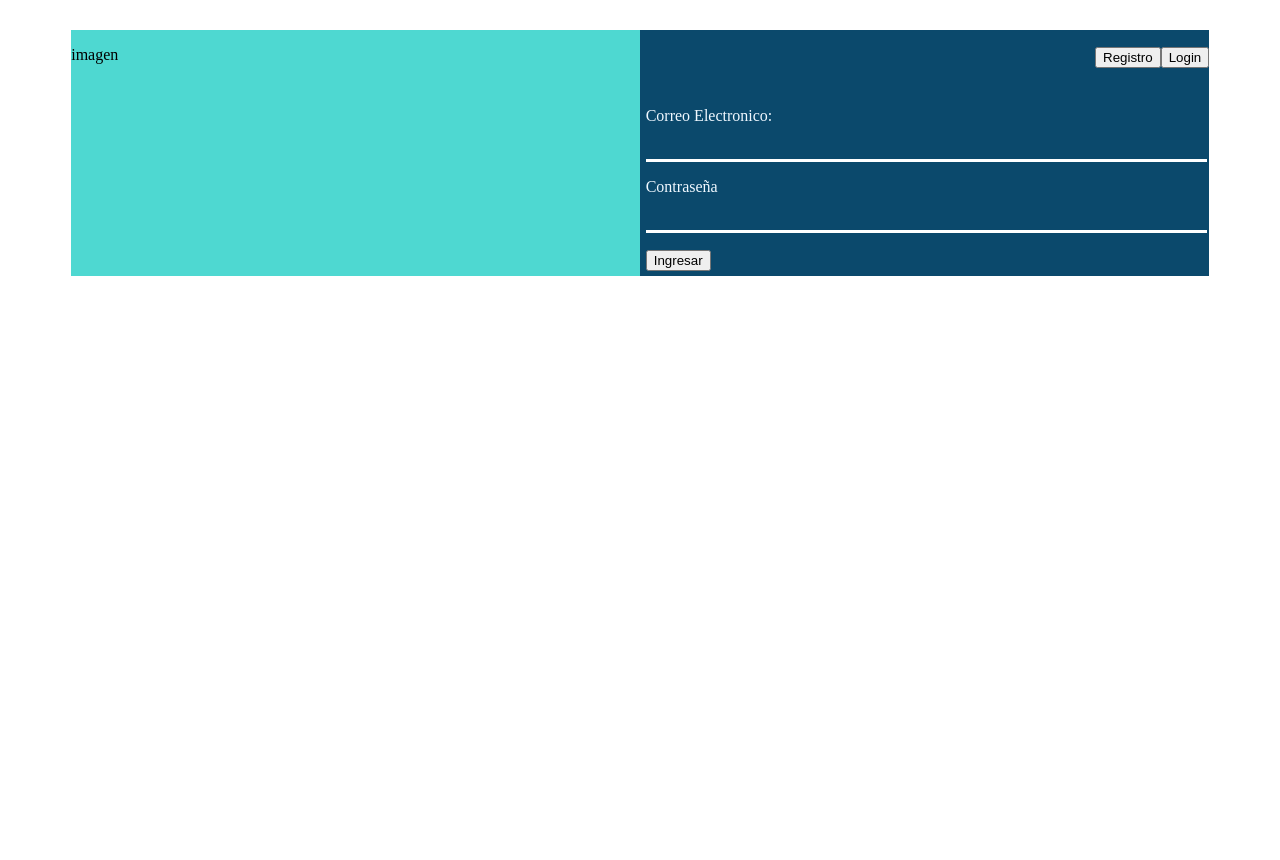
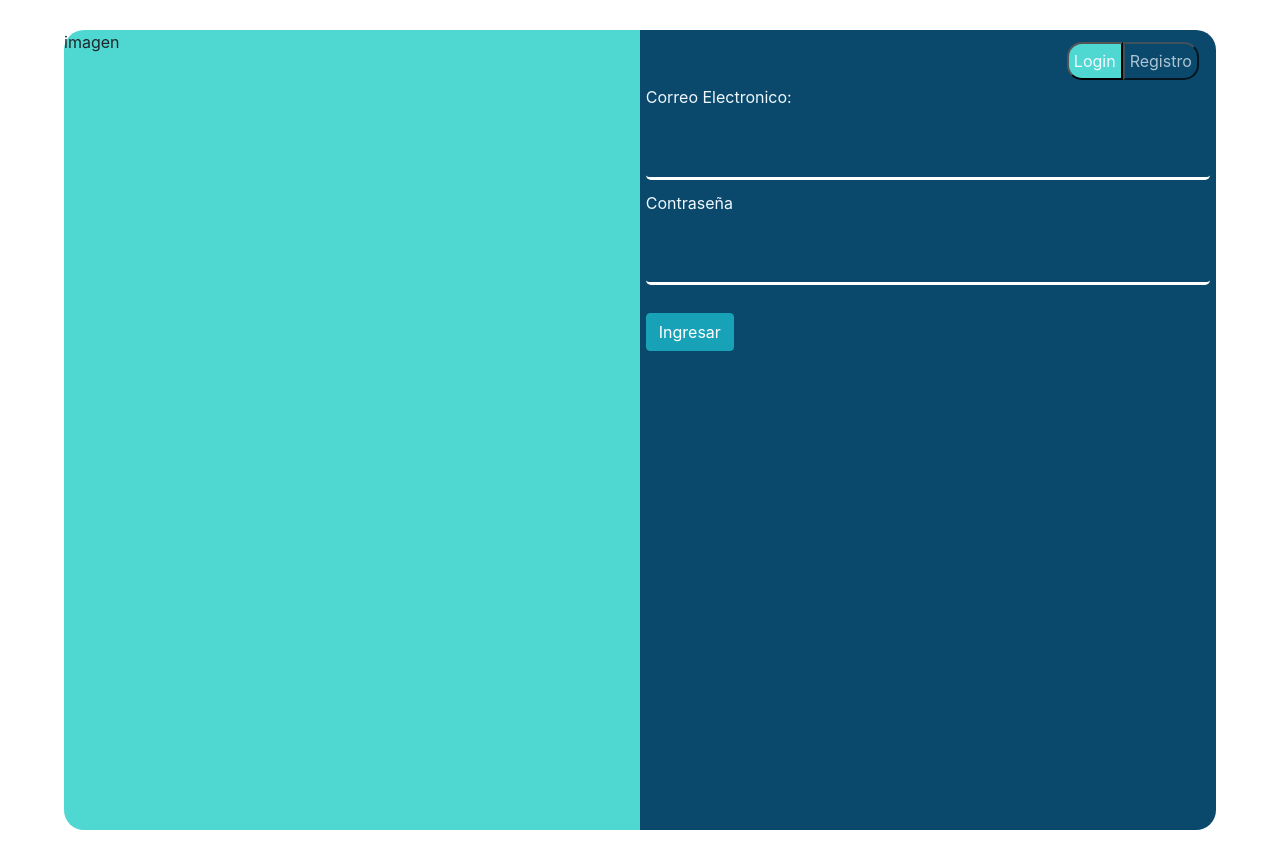
Before and after one commit to donarol/Proyecto_Sis, an Angular app in the folder Angular/public/: page / in a window 1280 px wide. Before the commit the page ends 800 px from the top, so only its background shows below. Built offline with nearby package versions, Linux system fonts and the light colour scheme.

Commit message:
login
modificacion vista login y registro

```diff
--- a/Angular/public/angular.json
+++ b/Angular/public/angular.json
@@ -23,9 +23,14 @@
               "src/assets"
             ],
             "styles": [
-              "src/styles.css"
+              "src/styles.css",
+              "./node_modules/bootstrap/dist/css/bootstrap.css"
             ],
-            "scripts": []
+            "scripts": [
+              "./node_modules/jquery/dist/jquery.js",
+              "./node_modules/popper.js/dist/umd/popper.js",
+              "./node_modules/bootstrap/dist/js/bootstrap.js"
+            ]
           },
           "configurations": {
             "production": {
--- a/Angular/public/package.json
+++ b/Angular/public/package.json
@@ -19,7 +19,10 @@
     "@angular/platform-browser": "~7.1.0",
     "@angular/platform-browser-dynamic": "~7.1.0",
     "@angular/router": "~7.1.0",
+    "bootstrap": "^4.3.1",
     "core-js": "^2.5.4",
+    "jquery": "^3.4.1",
+    "popper.js": "^1.15.0",
     "rxjs": "~6.3.3",
     "tslib": "^1.9.0",
     "zone.js": "~0.8.26"
--- a/Angular/public/src/app/inicio/inicio.component.css
+++ b/Angular/public/src/app/inicio/inicio.component.css
@@ -2,20 +2,40 @@
     padding: 0;
     display: flex;
     max-width: 90%;
-	width: 90%;
+    width: 90%;
 	background: #fff;
-	margin: 30px auto;
+    margin: 30px auto;
+    height:100vh;
 }
 .izq{
     width: 50%;
     background: #4ED8D1;
+    border-top-left-radius: 20px;
+    border-bottom-left-radius: 20px;
 }
 .der{
     width: 50%;
     background: #0B496C;
+    border-top-right-radius: 20px;
+    border-bottom-right-radius: 20px;
 }
-.superior > button{
-    position: relative;
-    left:80%;
-    margin: 3% 0;
+button{
+    margin-top: 2%;
+    opacity: 0.7;
+    background: #0B496C;
+    color: aliceblue;
+    padding: 5px;
 }
+.btn-der{
+    margin-right: 3%;
+    border-top-right-radius: 15px;
+    border-bottom-right-radius: 15px;
+}
+.btn-izq{
+    border-top-left-radius: 15px;
+    border-bottom-left-radius: 15px;
+}
+.active{
+    background: #4ED8D1;
+    opacity: 1;
+}
--- a/Angular/public/src/app/inicio/inicio.component.html
+++ b/Angular/public/src/app/inicio/inicio.component.html
@@ -3,9 +3,9 @@
     <p>imagen</p>
   </div>
   <div class="der">
-    <div class="superior">
-      <button (click)="cambio(true)">Registro</button>
-      <button (click)="cambio(false)">Login</button>
+    <div class="d-flex flex-row-reverse bd-highlight">
+      <button class="btn-der" [ngClass]="{'active':estado}" (click)="cambio(true)">Registro</button>
+      <button class="btn-izq" [ngClass]="{'active':!estado}" (click)="cambio(false)">Login</button>
     </div>
     <div class="contenido">
       <app-registro *ngIf="estado;else login"></app-registro>
--- a/Angular/public/src/app/login/login.component.css
+++ b/Angular/public/src/app/login/login.component.css
@@ -16,7 +16,15 @@ input{
     border: none;
     background: #0B496C;
     border-bottom: 3px solid #fff;
-
+    font-family: 'Nunito', sans-serif;
+    border-radius: 5px;
+    padding-top: 15px;
+    outline: none;
+    margin-bottom: 2%;
+    margin-top: 2%;
+    transition: 0.3s;
+    -webkit-transition: 0.3s;
+    -moz-transition: 0.3s;
 }
 button{
     margin-top: 3%;
--- a/Angular/public/src/app/login/login.component.html
+++ b/Angular/public/src/app/login/login.component.html
@@ -9,6 +9,6 @@
             <p>Contraseña</p>
             <input type="password">
         </div>
-        <button type="submit">Ingresar</button>
+        <button class="btn btn-info" type="submit">Ingresar</button>
     </form>
 </div>
--- a/Angular/public/src/app/registro/registro.component.css
+++ b/Angular/public/src/app/registro/registro.component.css
@@ -25,7 +25,20 @@ input{
     border: none;
     background: #0B496C;
     border-bottom: 3px solid #fff;
+    font-family: 'Nunito', sans-serif;
+    border-radius: 5px;
+    padding-top: 15px;
+    outline: none;
+    margin-bottom: 2%;
+    margin-top: 2%;
+    transition: 0.3s;
+    -webkit-transition: 0.3s;
+    -moz-transition: 0.3s;
 }
 button{
     margin-top: 3%;
+
 }
+input:focus{
+    border: 3px solid aliceblue;
+}
--- a/Angular/public/src/app/registro/registro.component.html
+++ b/Angular/public/src/app/registro/registro.component.html
@@ -28,6 +28,6 @@
       <p>Repita la Contraseña</p>
       <input type="password">
     </div>
-    <button type="submit">Enviar</button>
+    <button class="btn btn-info" type="submit">Enviar</button>
   </form>
 </div>
```
Also changed, not shown: 1 other file (tests, documents, lock files or other folders).
